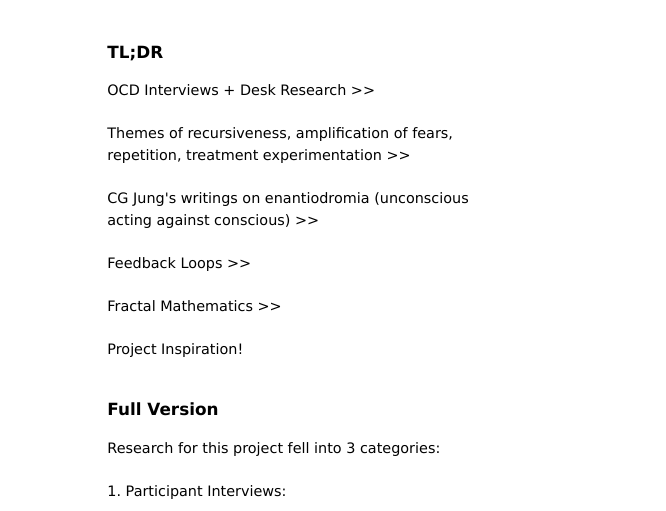
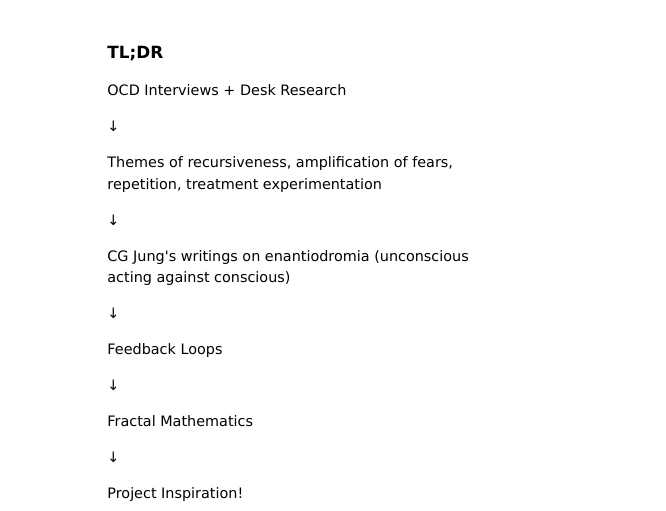
Before and after one commit to jscalz/dis-order-research, a plain HTML site: page index.html in a window 1280 px wide. Shown: the part 221-732 px from the top of the page, 0-666 px from the left. Drawn offline with Linux system fonts and the light colour scheme; grey boxes are pictures that could not be loaded.

Commit message:
update arrows

```diff
--- a/index.html
+++ b/index.html
@@ -38,15 +38,12 @@
    <div id="research-text">
      <h3> TL;DR</h3>
 
-     OCD Interviews + Desk Research >> <br><br>
-     Themes of recursiveness, amplification of fears, repetition, treatment experimentation >>
-     <br><br>
-     CG Jung's writings on enantiodromia (unconscious acting against conscious) >>
-     <br><br>
-     Feedback Loops >>
-     <br><br>
-     Fractal Mathematics >>
-     <br><br>
+     OCD Interviews + Desk Research
+     <p>&darr;</p>
+     Themes of recursiveness, amplification of fears, repetition, treatment experimentation  <p>&darr;</p>
+     CG Jung's writings on enantiodromia (unconscious acting against conscious) <p>&darr;</p>
+     Feedback Loops  <p>&darr;</p>
+     Fractal Mathematics  <p>&darr;</p>
      Project Inspiration!
      <br>
      <br>
```
